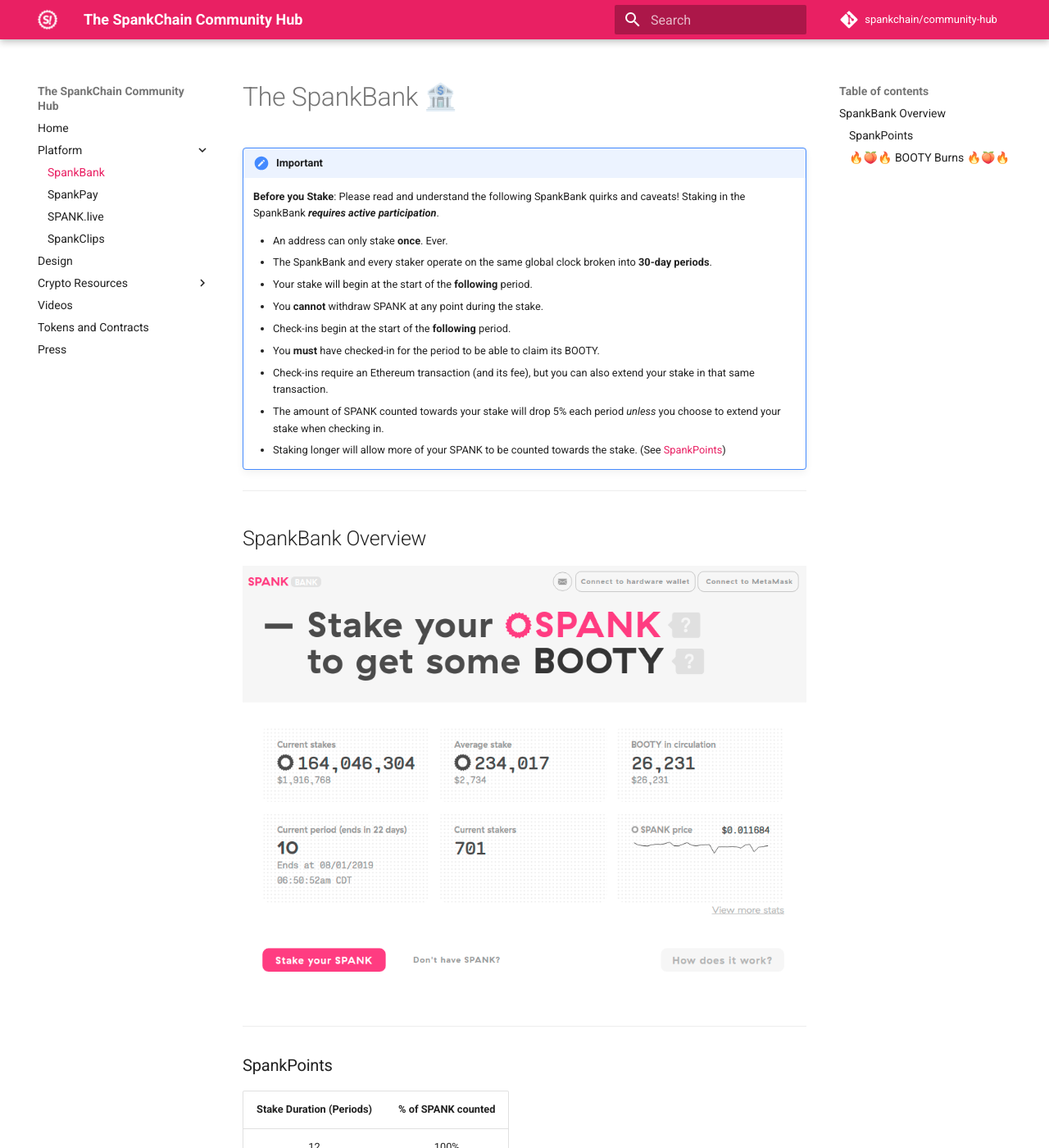
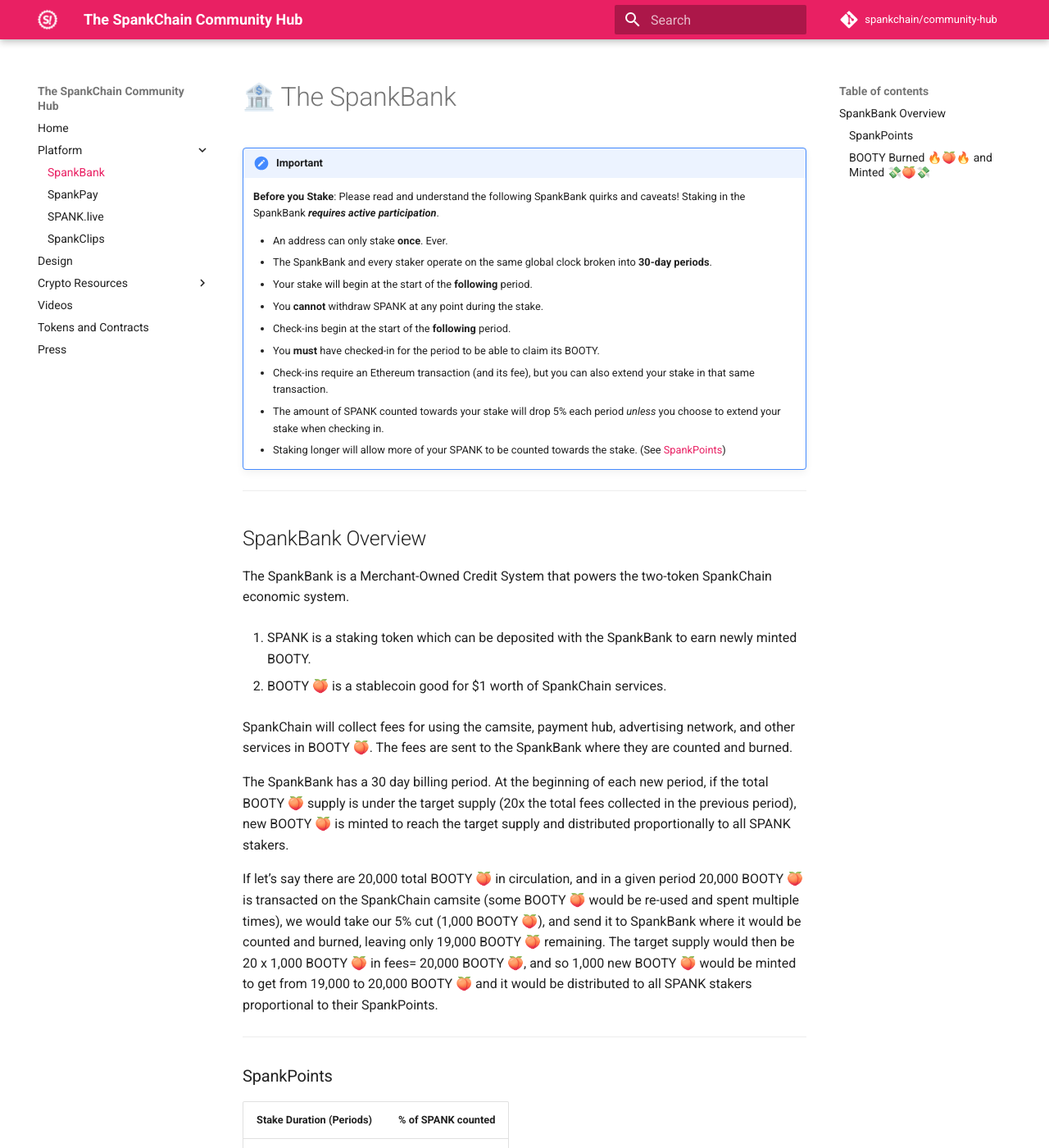
Before and after one commit to CryptoGrilsFinance/community-hub, an MkDocs documentation site: the page built from docs/platform/spankbank/spankbank.md, in a window 1280 px wide and 1400 px high. Shown: the whole window at 82% size. Built offline with MkDocs 1.6.1 and Material for MkDocs 9.7.7, drawn with Linux system fonts in a browser that asks for light colours; comment, search, counter and statistics services are not loaded; some of the changed text lies outside the part shown.

Commit message:
Update spankbank.md

```diff
--- a/docs/platform/spankbank/spankbank.md
+++ b/docs/platform/spankbank/spankbank.md
@@ -1,4 +1,4 @@
-# The SpankBank 🏦
+# 🏦 The SpankBank
 
 !!! Important
     **Before you Stake**: Please read and understand the following SpankBank quirks and caveats! Staking in the SpankBank ***requires active participation***.
@@ -18,8 +18,17 @@
 
 ## SpankBank Overview
 
-![The SpankBank Dashboard](./img/spankbank-dash.png)
+The SpankBank is a Merchant-Owned Credit System that powers the two-token SpankChain economic system.
 
+   1. SPANK is a staking token which can be deposited with the SpankBank to earn newly minted BOOTY.
+
+   2. BOOTY 🍑 is a stablecoin good for $1 worth of SpankChain services.
+
+SpankChain will collect fees for using the camsite, payment hub, advertising network, and other services in BOOTY 🍑. The fees are sent to the SpankBank where they are counted and burned.
+
+The SpankBank has a 30 day billing period. At the beginning of each new period, if the total BOOTY 🍑 supply is under the target supply (20x the total fees collected in the previous period), new BOOTY 🍑 is minted to reach the target supply and distributed proportionally to all SPANK stakers.
+
+If let’s say there are 20,000 total BOOTY 🍑 in circulation, and in a given period 20,000 BOOTY 🍑 is transacted on the SpankChain camsite (some BOOTY 🍑 would be re-used and spent multiple times), we would take our 5% cut (1,000 BOOTY 🍑), and send it to SpankBank where it would be counted and burned, leaving only 19,000 BOOTY 🍑 remaining. The target supply would then be 20 x 1,000 BOOTY 🍑 in fees= 20,000 BOOTY 🍑, and so 1,000 new BOOTY 🍑 would be minted to get from 19,000 to 20,000 BOOTY 🍑 and it would be distributed to all SPANK stakers proportional to their SpankPoints.
 
 <hr>
 
@@ -46,17 +55,17 @@ If a staker stakes for 12 periods but doesn't opt to extend their stake during c
 
 <hr>
 
-### 🔥🍑🔥 BOOTY Burns 🔥🍑🔥
+### BOOTY Burned 🔥🍑🔥 and Minted 💸🍑💸
 
-| Period   | 🔥🍑🔥       |
-| :-------------------------: | :----------------------: |
-|            0               |                       |
-|            1               |                       |
-|            2               |                       |
-|            3               |                       |
-|            4               |                       |
-|            5               |                       |
-|            6               |                       |
-|            7               |                       |
-|            8               |                       |
-|            9               |                       |
+| Period |    🔥🍑🔥      |   💸🍑💸   |
+| :----: | :-----------:  | :-----: |
+|    0   |  -- | [10,069](https://etherscan.io/tx/0xc6123eea98af9db149313005d9799eefd323baf1566adfaa53d25cc376229543) |
+|    1   |  -- | -- |
+|    2   |  -- | -- |
+|    3   | [979.85](https://etherscan.io/tx/0x5a644a10ccd6321efde78531a36e92af1e92c496909e9131381d5fe94247f8bf) | [10,507.85](https://etherscan.io/tx/0x0ec465325f6d24ffe161d0da1779cbd496614e43a1f38d44aa77b08d55653d9e) |
+|    4   | [400](https://etherscan.io/tx/0x2738086bee4fee62f7da6935078e4c2cc3904a3da76bd857d564426b7e421a58) | -- |
+|    5   | [350](https://etherscan.io/tx/0xceaea06cea720fad8db57c955102faef7c880dc372f0ec8643f02c2da7f05ab8) | -- |
+|    6   |  -- | -- |
+|    7   | [1400](https://etherscan.io/tx/0xaefbd6d4cb5c6d1cd5109651ba9f4ae42b843e7614b984fe9cb3f75034ca583d) | [10,553.01](https://etherscan.io/tx/0x032e9cd9c2e281c17ddbd83bba821365fb0901da380edc66090c172069ec855e) |
+|    8   | [986](https://etherscan.io/tx/0xeec6519189354e57a623caa2acdb13402c85c9909aee8a46dddfbec8acaa8f7a) | -- |
+|    9   | [783](https://etherscan.io/tx/0x8fb738da9acc6aede6359a0102ae1f26938ebd34790a0888f98370671e7926b2) | -- |
```
